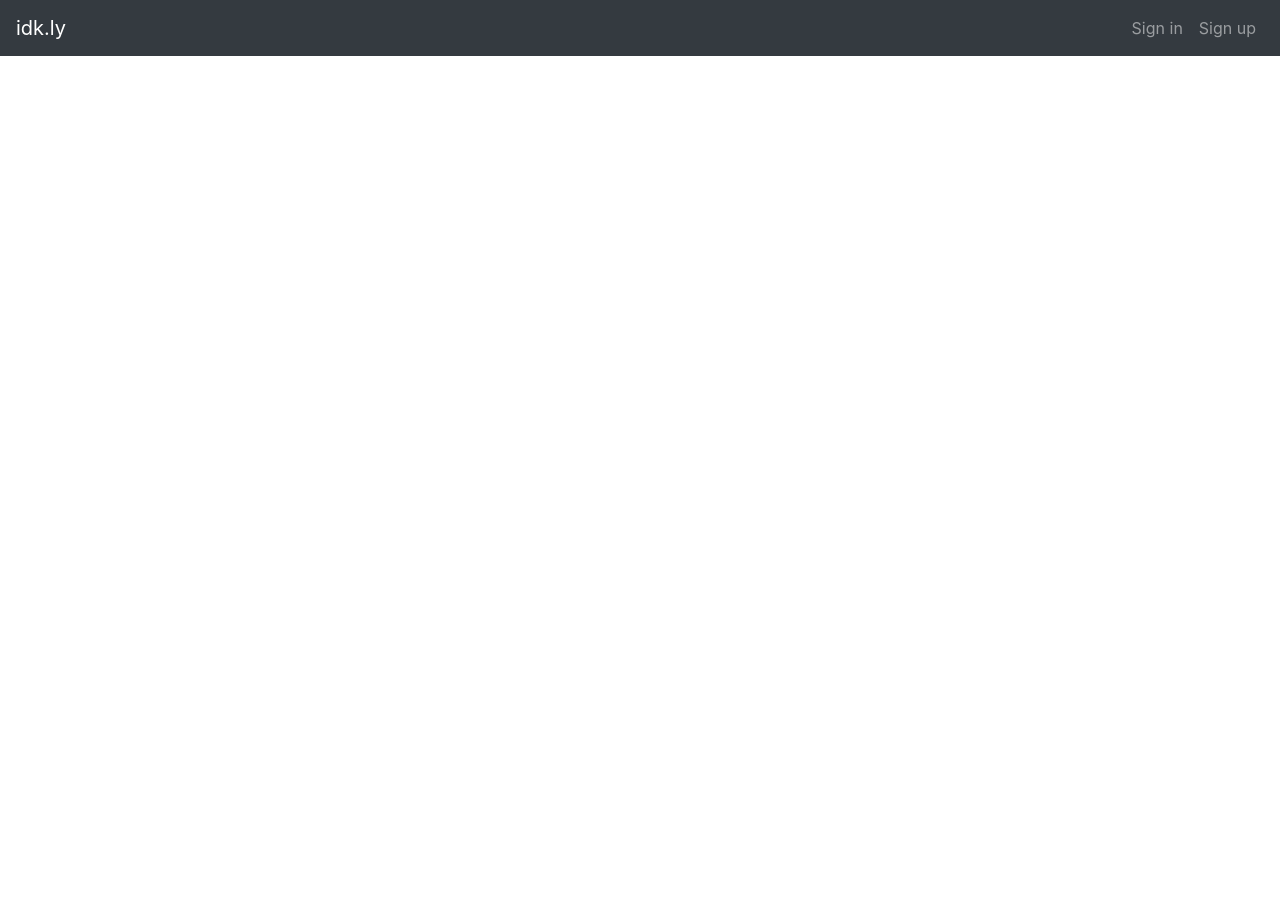
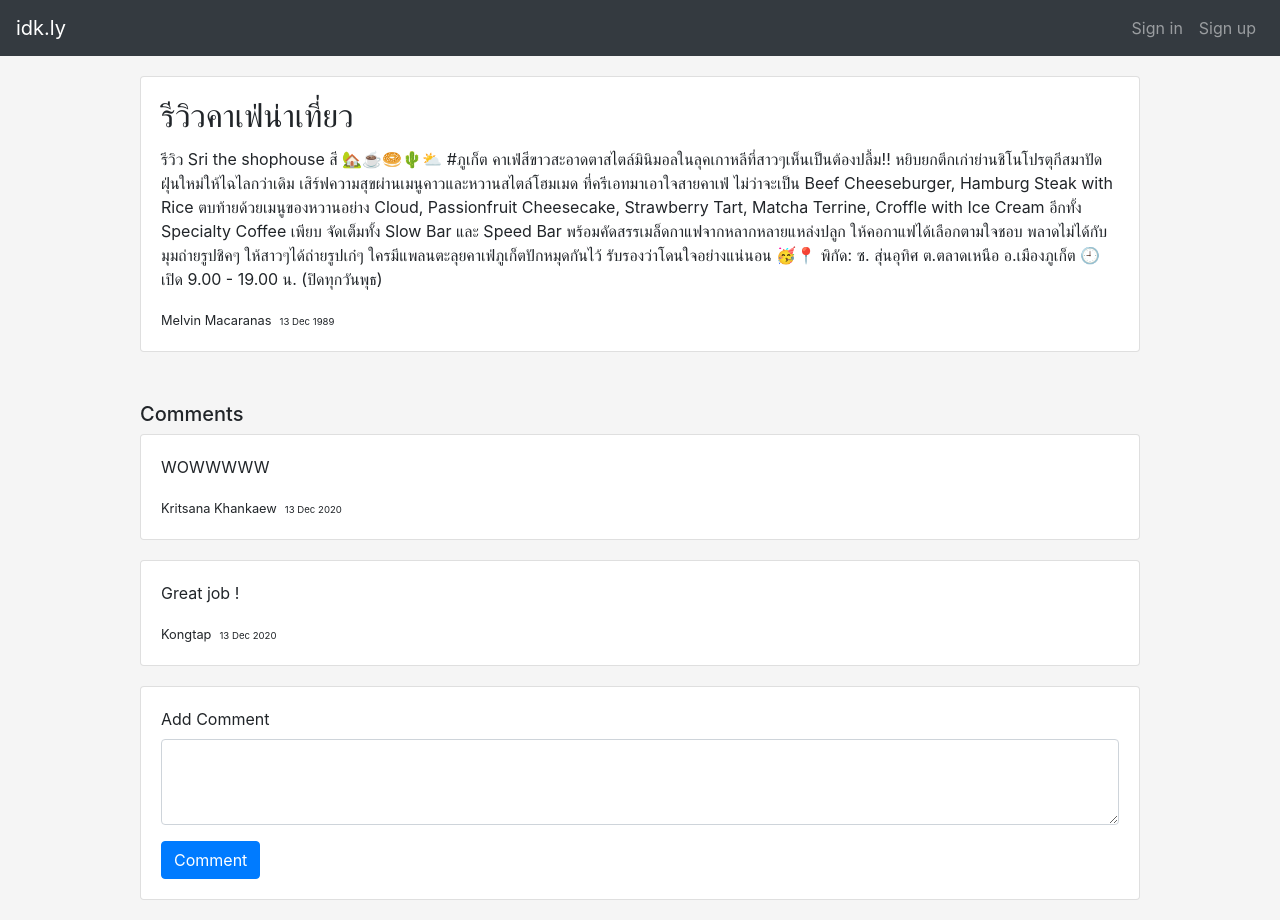
Before and after one commit to traviolus/CompSecProj2020-frontend, a React (Create React App) app: page /topic/1 in a window 1280 px wide. Before the commit the page ends 800 px from the top, so only its background shows below. Built offline with nearby package versions, Linux system fonts and the light colour scheme; no server answers.

Commit message:
done topic

```diff
--- a/src/App.tsx
+++ b/src/App.tsx
@@ -1,7 +1,7 @@
 import React, { useEffect, useState } from "react";
 import { BrowserRouter as Router, Route, Switch } from "react-router-dom";
 
-import { Home, Signin, Signup, ViewPost, Post } from "views";
+import { Home, Signin, Signup, ViewTopic, Post } from "views";
 import { AuthContext, Navbar } from "components";
 import { getToken } from "helpers/Auth";
 
@@ -37,7 +37,7 @@ function App() {
             <Route exact path="/post">
               <Post />
             </Route>
-            <Route exact path ="/post/:postId" component={ViewPost} />
+            <Route exact path ="/topic/:topicId" component={ViewTopic} />
           </Switch>
         </div>
       </Router>
--- a/src/styles/ViewPost.scss
+++ /dev/null
@@ -1,21 +0,0 @@
-@import "./main.scss";
-
-.view-post-page {
-
-    @extend .body;
-
-    .content-container {
-        max-width: 1000px;
-        margin: auto;
-
-        .comment-container {
-            .comment-topic {
-                margin-top: 20px;
-            }
-
-            .comment {
-                margin-bottom: 20px;
-            }
-        }
-    }
-}
--- /dev/null
+++ b/src/styles/ViewTopic.scss
@@ -0,0 +1,39 @@
+@import "./main.scss";
+
+.view-topic-page {
+  @extend .body;
+
+  .content-container {
+    max-width: 1000px;
+    margin: auto;
+
+    .topic-container {
+      .topic {
+        .username {
+          font-size: 80%;
+          margin-right: 8px;
+        }
+        .created_datetime {
+          font-size: 60%;
+        }
+      }
+    }
+
+    .comment-container {
+      .comment-topic {
+        margin-top: 50px;
+      }
+
+      .comment {
+        margin-bottom: 20px;
+        .username {
+          font-size: 80%;
+          margin-right: 8px;
+        }
+        .created_datetime {
+          font-size: 60%;
+        }
+      }
+    }
+  }
+}
--- a/src/views/ViewPost.tsx
+++ /dev/null
@@ -1,97 +0,0 @@
-import React from "react";
-import { RouteComponentProps } from "react-router-dom";
-import { Card } from "react-bootstrap";
-
-import "styles/ViewPost.scss";
-
-interface RouterProps {
-  postId: string;
-}
-
-interface PostData {
-  title: string;
-  body: string;
-  author: string;
-  timestamp: string;
-}
-
-interface CommentData {
-  message: string;
-  author: string;
-  timestamp: string;
-}
-interface State {
-  post: PostData;
-  comments: Array<CommentData>;
-}
-
-class ViewPost extends React.Component<
-  RouteComponentProps<RouterProps>,
-  State
-> {
-  state = {
-    post: {
-      title: "รีวิวคาเฟ่น่าเที่ยว",
-      body: "klfmslkmvsdkvsmdlvsmkdv",
-      author: "Melvin Macaranas",
-      timestamp: "13 Dec 1989",
-    },
-    comments: [
-      {
-        message: "WOWWWWW",
-        author: "Kritsana Khankaew",
-        timestamp: "13 Dec 2020",
-      },
-      {
-        message: "Great job !",
-        author: "Kongtap",
-        timestamp: "13 Dec 2020",
-      },
-    ],
-  };
-
-  render() {
-    return (
-      <div className="view-post-page">
-        <div className="content-container">
-          <div className="post-container">
-            <Card className="post">
-              <Card.Header>
-                <Card.Title>{this.state.post.title}</Card.Title>
-              </Card.Header>
-              <Card.Body>
-                <Card.Text>{this.state.post.body}</Card.Text>
-              </Card.Body>
-              <Card.Footer>
-                <Card.Text>{this.state.post.author}</Card.Text>
-                <Card.Text className="text-muted">
-                  {this.state.post.timestamp}
-                </Card.Text>
-              </Card.Footer>
-            </Card>
-          </div>
-          <div className="comment-container">
-            <h5 className="comment-topic">Comments</h5>
-            {this.state.comments.map((comment) => {
-              return (
-                <Card className="comment">
-                  <Card.Body>
-                    <Card.Text>{comment.message}</Card.Text>
-                  </Card.Body>
-                  <Card.Footer>
-                    <Card.Text>{comment.author}</Card.Text>
-                    <Card.Text className="text-muted">
-                      {comment.timestamp}
-                    </Card.Text>
-                  </Card.Footer>
-                </Card>
-              );
-            })}
-          </div>
-        </div>
-      </div>
-    );
-  }
-}
-
-export default ViewPost;
--- /dev/null
+++ b/src/views/ViewTopic.tsx
@@ -0,0 +1,112 @@
+import React, { FormEvent } from "react";
+import { RouteComponentProps } from "react-router-dom";
+import { Button, Card, Form } from "react-bootstrap";
+
+import "styles/ViewTopic.scss";
+
+interface RouterProps {
+  topicId: string;
+}
+
+interface TopicData {
+  title: string;
+  body: string;
+  author: string;
+  timestamp: string;
+}
+
+interface CommentData {
+  message: string;
+  author: string;
+  timestamp: string;
+}
+interface State {
+  topic: TopicData;
+  comments: Array<CommentData>;
+  addComment: string;
+}
+
+class ViewTopic extends React.Component<
+  RouteComponentProps<RouterProps>,
+  State
+> {
+  state = {
+    topic: {
+      title: "รีวิวคาเฟ่น่าเที่ยว",
+      body:
+        "รีวิว Sri the shophouse สี 🏡☕️🥯🌵⛅️ #ภูเก็ต คาเฟ่สีขาวสะอาดตาสไตล์มินิมอลในลุคเกาหลีที่สาวๆเห็นเป็นต้องปลื้ม!! หยิบยกตึกเก่าย่านชิโนโปรตุกีสมาปัดฝุ่นใหม่ให้ไฉไลกว่าเดิม เสิร์ฟความสุขผ่านเมนูคาวและหวานสไตล์โฮมเมด ที่ครีเอทมาเอาใจสายคาเฟ่  ไม่ว่าจะเป็น Beef Cheeseburger, Hamburg Steak with Rice ตบท้ายด้วยเมนูของหวานอย่าง Cloud, Passionfruit Cheesecake, Strawberry Tart, Matcha Terrine, Croffle with Ice Cream อีกทั้ง Specialty Coffee เพียบ จัดเต็มทั้ง Slow Bar และ Speed Bar พร้อมคัดสรรเมล็ดกาแฟจากหลากหลายแหล่งปลูก ให้คอกาแฟได้เลือกตามใจชอบ พลาดไม่ได้กับมุมถ่ายรูปชิคๆ ให้สาวๆได้ถ่ายรูปเก๋ๆ ใครมีแพลนตะลุยคาเฟ่ภูเก็ตปักหมุดกันไว้ รับรองว่าโดนใจอย่างแน่นอน 🥳📍 พิกัด:  ซ. สุ่นอุทิศ ต.ตลาดเหนือ อ.เมืองภูเก็ต 🕘 เปิด 9.00 - 19.00 น. (ปิดทุกวันพุธ)",
+      author: "Melvin Macaranas",
+      timestamp: "13 Dec 1989",
+    },
+    comments: [
+      {
+        message: "WOWWWWW",
+        author: "Kritsana Khankaew",
+        timestamp: "13 Dec 2020",
+      },
+      {
+        message: "Great job !",
+        author: "Kongtap",
+        timestamp: "13 Dec 2020",
+      },
+    ],
+    addComment: "",
+  };
+
+  handleAddComment = (e: FormEvent) => {
+    e.preventDefault();
+    console.log(e);
+  }
+
+  render() {
+    return (
+      <div className="view-topic-page">
+        <div className="content-container">
+          <div className="topic-container">
+            <Card className="topic">
+              <Card.Body>
+              <Card.Title><h2>{this.state.topic.title}</h2></Card.Title>
+                <Card.Text>{this.state.topic.body}</Card.Text>
+                <span className="username">{this.state.topic.author}</span>
+                <span className="created_datetime">
+                  {this.state.topic.timestamp}
+                </span>
+              </Card.Body>
+            </Card>
+          </div>
+          <div className="comment-container">
+            <h5 className="comment-topic">Comments</h5>
+            {this.state.comments.map((comment, index) => {
+              return (
+                <Card className="comment" key={index}>
+                  <Card.Body>
+                    <Card.Text>{comment.message}</Card.Text>
+                    <span className="username">{comment.author}</span>
+                    <span className="created_datetime">
+                      {comment.timestamp}
+                    </span>
+                  </Card.Body>
+                </Card>
+              );
+            })}
+            <div className="add-comment">
+              <Card>
+                <Card.Body>
+                  <Form onSubmit={this.handleAddComment}>
+                  <Form.Group>
+                    <Form.Label>Add Comment</Form.Label>
+                    <Form.Control as="textarea" rows={3} onChange={this.handleAddCommentChange} />
+                  </Form.Group>
+                  <Button type="submit">Comment</Button>
+                  </Form>
+                </Card.Body>
+              </Card>
+            </div>
+          </div>
+        </div>
+      </div>
+    );
+  }
+}
+
+export default ViewTopic;
--- a/src/views/index.ts
+++ b/src/views/index.ts
@@ -2,6 +2,6 @@ import Home from "views/Home";
 import Signin from "views/Signin";
 import Signup from "views/Signup";
 import Post from "views/Post";
-import ViewPost from "views/ViewPost";
+import ViewTopic from "views/ViewTopic";
 
-export { Home, Signin, Signup, Post, ViewPost };
+export { Home, Signin, Signup, Post, ViewTopic };
```
